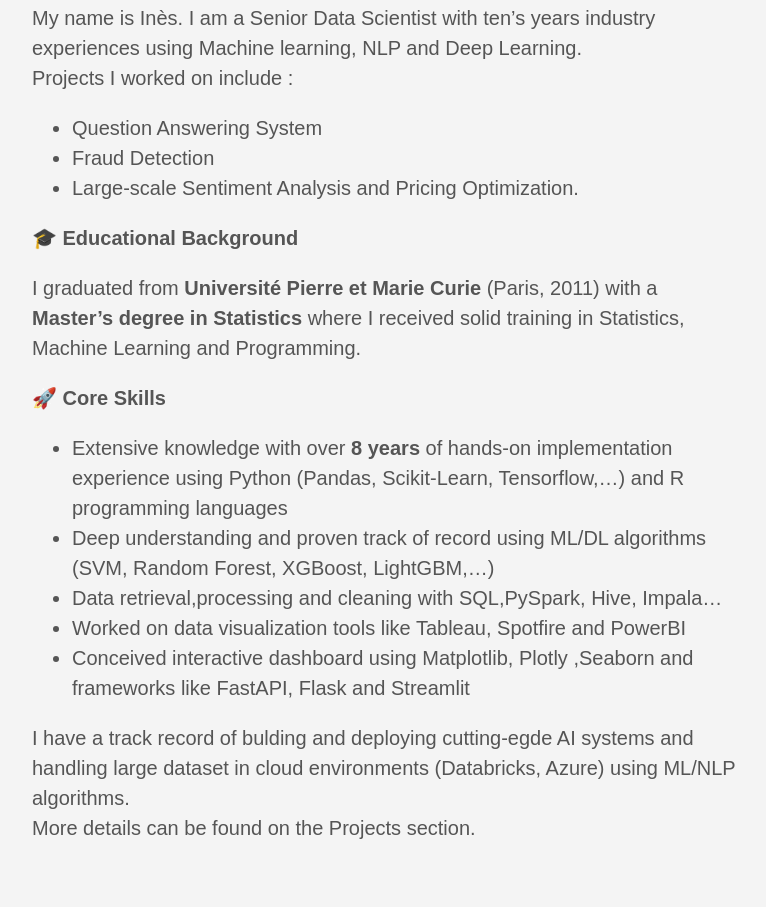
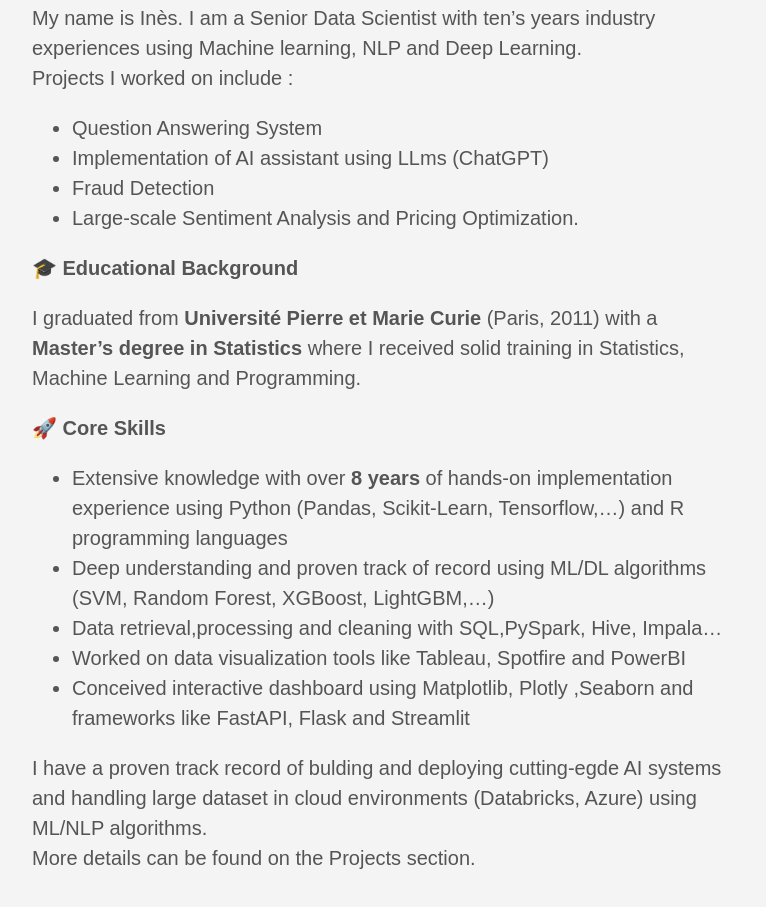
Before and after one commit to ines-bettaieb/Portfolio, a plain HTML site: page about/index.html in a window 1280 px wide. Shown: the part 1170-2077 px from the top of the page, without its empty margins (256-1022 px from the left). Drawn offline with Linux system fonts and the light colour scheme.

Commit message:
Add files via upload

```diff
--- a/about/index.html
+++ b/about/index.html
@@ -152,6 +152,7 @@
 Projects I worked on include :</p>
 <ul>
 <li>Question Answering System</li>
+<li> Implementation of AI assistant using LLms (ChatGPT)</li>
 <li>Fraud Detection</li>
 <li>Large-scale Sentiment Analysis and Pricing Optimization.</li>
 </ul>
@@ -165,7 +166,7 @@ Projects I worked on include :</p>
 <li>Worked on data visualization tools like Tableau, Spotfire and PowerBI</li>
 <li>Conceived interactive dashboard using Matplotlib, Plotly ,Seaborn and frameworks like FastAPI, Flask and Streamlit</li>
 </ul>
-<p>I have a track record of bulding and deploying cutting-egde AI systems and handling large dataset in cloud environments (Databricks, Azure) using ML/NLP algorithms.<br>
+<p>I have a proven track record of bulding and deploying cutting-egde AI systems and handling large dataset in cloud environments (Databricks, Azure) using ML/NLP algorithms.<br>
 More details can be found on the Projects section.</p>
 
       </div>
```
